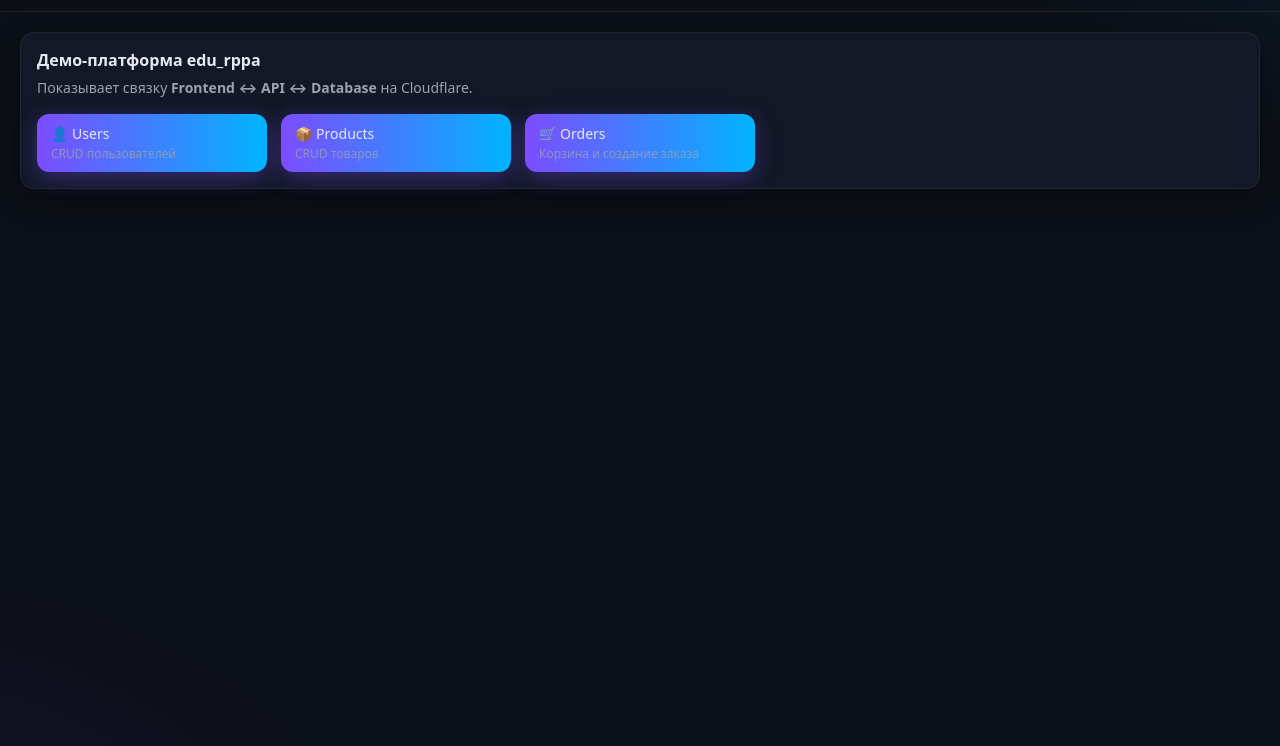
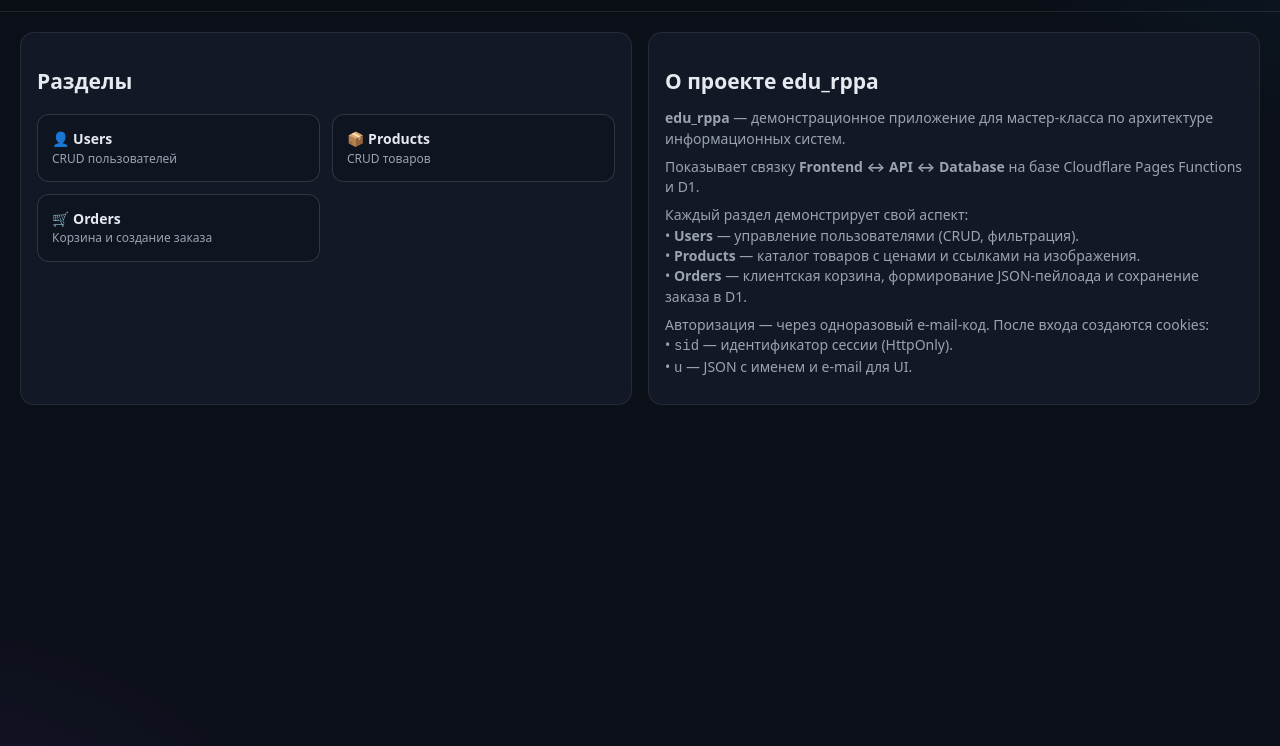
Before and after one commit to RPPAPRO/rppa_edu, a plain HTML site: page public/index.html in a window 1280 px wide. Shown: the part 54-800 px from the top of the page. Drawn offline with Linux system fonts and the light colour scheme.

Commit message:
Changing interface

```diff
--- a/public/index.html
+++ b/public/index.html
@@ -6,9 +6,22 @@
     <title>edu_rppa · Главная</title>
     <link rel="stylesheet" href="/assets/app.css"/>
     <style>
-        .grid3{display:grid;grid-template-columns:repeat(auto-fill,minmax(220px,1fr));gap:14px;margin-top:16px}
-        .navbtn{display:flex;flex-direction:column;gap:6px;align-items:flex-start;text-decoration:none}
-        .navbtn .hint{opacity:.8}
+        /* Компоновка: слева кнопки, справа описание (на мобилке — один столбец) */
+        .hero {display:grid; grid-template-columns: 1fr 1fr; gap:16px;}
+        .hero .panel {background:var(--panel); border:1px solid rgba(255,255,255,.08); border-radius:14px; padding:16px;}
+        .grid3{display:grid;grid-template-columns:repeat(auto-fill,minmax(220px,1fr));gap:12px}
+        /* Контрастные «кнопки-тайлы» */
+        .navbtn{
+          display:flex; flex-direction:column; gap:6px; text-decoration:none;
+          background:#0e1420; border:1px solid rgba(255,255,255,.14); border-radius:12px;
+          padding:14px; transition:.16s transform,.16s box-shadow,.16s border-color;
+          color:#e6e9ef; /* контрастный текст */
+        }
+        .navbtn:hover{ transform:translateY(-1px); box-shadow:0 10px 24px rgba(0,0,0,.35); border-color:rgba(124,77,255,.45); }
+        .navbtn .title{font-weight:700}
+        .navbtn .hint{color:var(--muted)}
+        .desc p{margin:0 0 8px}
+        @media (max-width: 980px){ .hero {grid-template-columns: 1fr;} }
     </style>
 </head>
 <body>
@@ -25,23 +38,42 @@
 </header>
 
 <main class="content">
-    <section class="card">
-        <h2>Демо-платформа edu_rppa</h2>
-        <p class="desc">Показывает связку <b>Frontend ↔ API ↔ Database</b> на Cloudflare.</p>
-
+    <section class="hero">
+        <!-- Левая панель: кнопки -->
+        <div class="panel">
+            <h2>Разделы</h2>
             <div class="grid3">
-            <a class="btn navbtn" href="/users/">
-                <span>👤 Users</span>
+                <a class="navbtn" href="/users/">
+                    <span class="title">👤 Users</span>
                     <span class="hint">CRUD пользователей</span>
                 </a>
-            <a class="btn navbtn" href="/products/">
-                <span>📦 Products</span>
+                <a class="navbtn" href="/products/">
+                    <span class="title">📦 Products</span>
                     <span class="hint">CRUD товаров</span>
                 </a>
-            <a class="btn navbtn" href="/orders/">
-                <span>🛒 Orders</span>
+                <a class="navbtn" href="/orders/">
+                    <span class="title">🛒 Orders</span>
                     <span class="hint">Корзина и создание заказа</span>
                 </a>
+            </div>
+        </div>
+
+        <!-- Правая панель: описание проекта -->
+        <div class="panel">
+            <h2>О проекте edu_rppa</h2>
+            <div class="desc">
+                <p><b>edu_rppa</b> — демонстрационное приложение для мастер-класса по архитектуре информационных систем.</p>
+                <p>Показывает связку <b>Frontend ↔ API ↔ Database</b> на базе Cloudflare Pages Functions и D1.</p>
+                <p>Каждый раздел демонстрирует свой аспект:
+                    <br>• <b>Users</b> — управление пользователями (CRUD, фильтрация).
+                    <br>• <b>Products</b> — каталог товаров с ценами и ссылками на изображения.
+                    <br>• <b>Orders</b> — клиентская корзина, формирование JSON-пейлоада и сохранение заказа в D1.
+                </p>
+                <p>Авторизация — через одноразовый e-mail-код. После входа создаются cookies:
+                    <br>• <code>sid</code> — идентификатор сессии (HttpOnly).
+                    <br>• <code>u</code> — JSON с именем и e-mail для UI.
+                </p>
+            </div>
         </div>
     </section>
 </main>
@@ -49,6 +81,8 @@
 <div class="loader" id="loader"></div>
 <div class="toasts" id="toasts"></div>
 <script src="/assets/app.js"></script>
-<script>bindLogout('#btn-logout');</script>
+<script>
+    bindLogout('#btn-logout');
+</script>
 </body>
 </html>
```
Also changed, not shown: functions/api/auth/logout.js (+5 -8 lines), functions/api/auth/verify-code.js (+8 -10 lines). Lines whose indentation alone changed are shown as unchanged.
